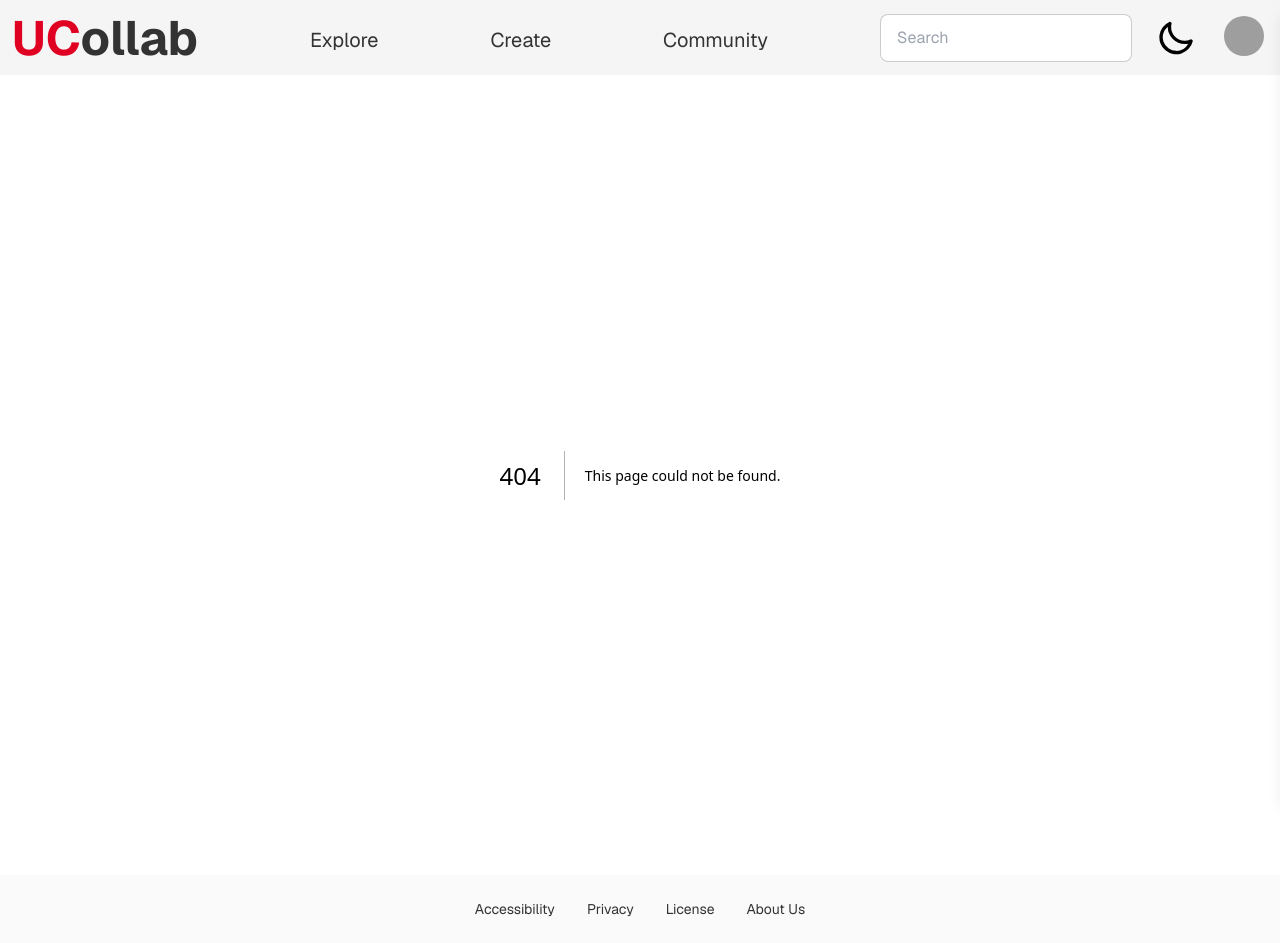
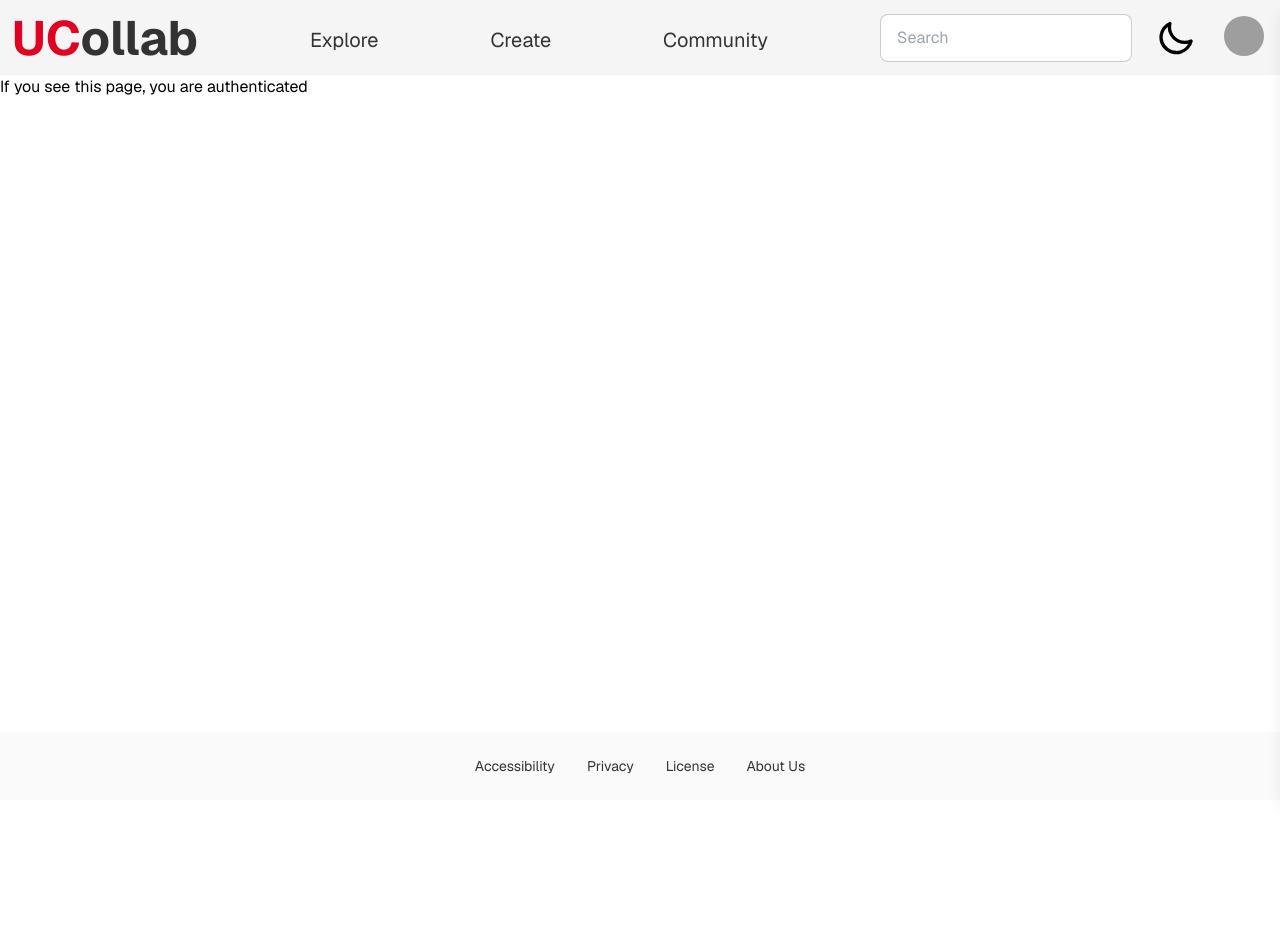
Before and after one commit to steelesh/UCollab, a Next.js app: page /protected in a window 1280 px wide. Before the commit this address had no page. After the commit the page ends 800 px from the top, so only its background shows below. Built offline with nearby package versions, Linux system fonts and the light colour scheme; grey boxes are pictures that could not be loaded.

Commit message:
add sample protected page to test middleware

```diff
--- /dev/null
+++ b/src/pages/protected.tsx
@@ -0,0 +1,7 @@
+export default function ProtectedPage() {
+  return (
+    <>
+      <h1>If you see this page, you are authenticated</h1>
+    </>
+  );
+}
```
